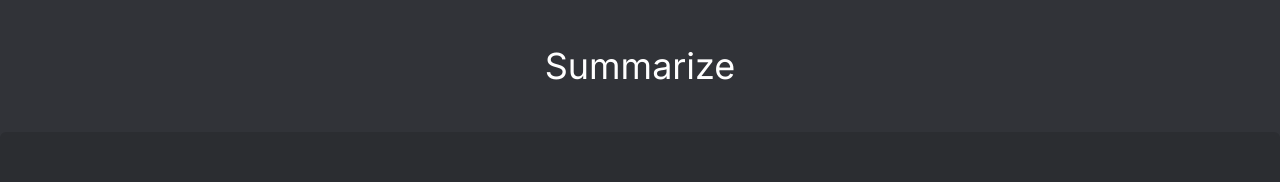
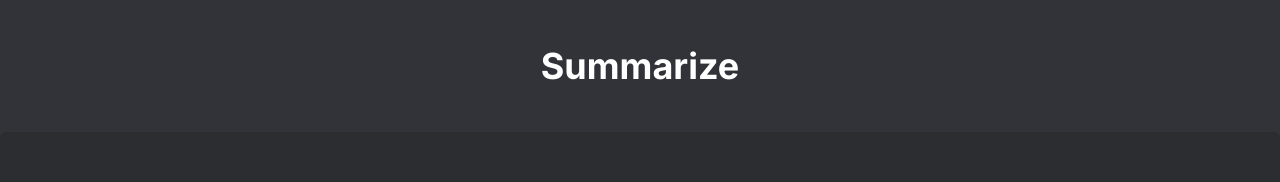
Before and after one commit to rraina/defense-tech-2024-rosetta, a Next.js app in the folder frontend/: page /summarize in a window 1280 px wide. Shown: the top 182 px of the page. Built offline with nearby package versions, Linux system fonts and the light colour scheme.

Commit message:
Bold text

```diff
--- a/frontend/src/components/chat.js
+++ b/frontend/src/components/chat.js
@@ -230,11 +230,11 @@ export default function Chat({ title }) {
   return (
     <div className="container mx-auto h-full w-full">
       <div className="h-full flex flex-col justify-between">
-        <div className="h-1/6 flex flex-col items-center justify-center text-white text-4xl">
+        <div className="h-1/6 flex flex-col items-center justify-center text-white text-4xl font-bold">
           <h1>{title}</h1>
           {
             title === "Summarize" ? (<></>) : (
-            <p className="items-center justify-center text-white text-sm">Ben-Brian</p>
+            <p className="items-center justify-center text-white text-sm">Ben, Brian</p>
             )
           }
         </div>
```
Also changed, not shown: 1 other file (tests, documents, lock files or other folders).
